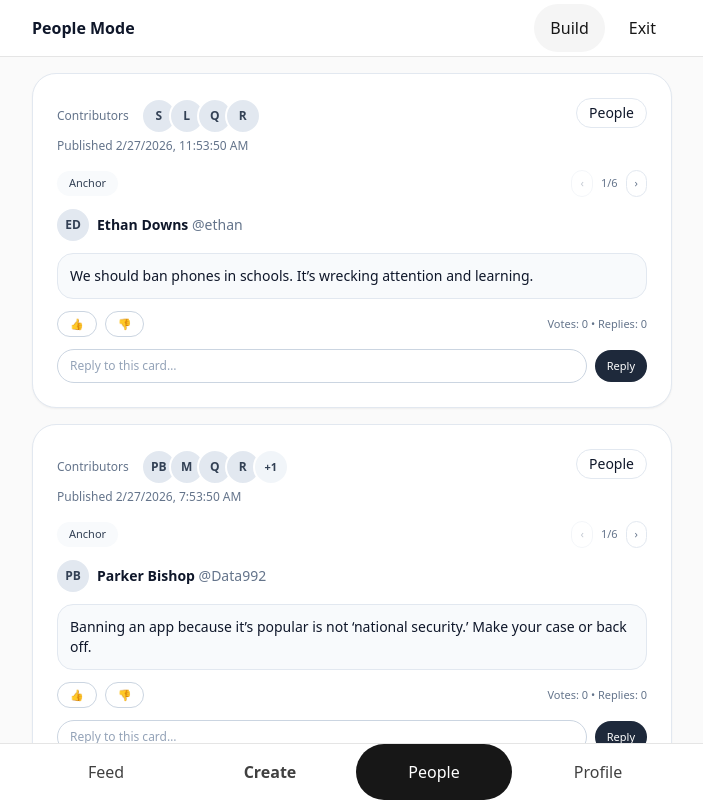
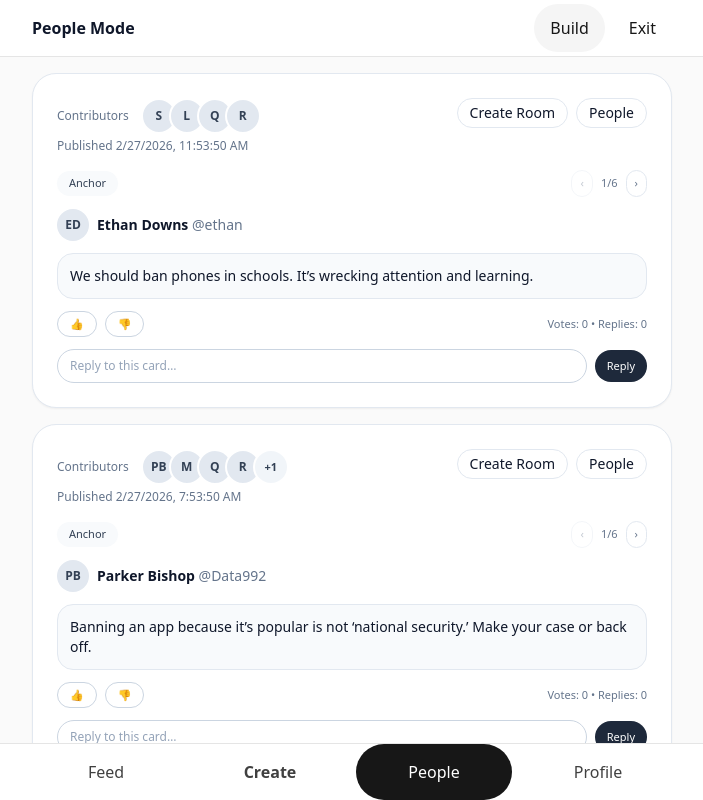
Before and after one commit to downsem/flipside-web, a Next.js app: page /prototype in a window 1280 px wide. Shown: the top 800 px of the page, without its empty margins (288-991 px from the left). Built offline with nearby package versions, Linux system fonts and the light colour scheme.

Commit message:
People decks: contributor-gated Room control + deck->room mapping

```diff
--- a/src/app/prototype/rooms/new/page.client.tsx
+++ b/src/app/prototype/rooms/new/page.client.tsx
@@ -2,16 +2,20 @@
 "use client";
 
 import Link from "next/link";
+import { useRouter } from "next/navigation";
 import { useEffect, useMemo, useState } from "react";
 import { isPeopleModeActive, onPeopleModeChange } from "@/people/mode";
 import { buildMockPosts, TOPICS } from "@/prototype/people/mockData";
 import {
   ROOM_SEED_KEY,
+  ROOM_DECK_ID_KEY,
   createRoomFromDeck,
   deckToSnapshot,
+  linkRoomToDeck,
 } from "@/prototype/rooms/store";
 
 export default function NewRoomClient() {
+  const router = useRouter();
   const [rawDeck, setRawDeck] = useState<any | null>(null);
   const [title, setTitle] = useState("");
   const [tutorialActive, setTutorialActive] = useState(false);
@@ -62,15 +66,29 @@ export default function NewRoomClient() {
     };
 
     sessionStorage.setItem(ROOM_SEED_KEY, JSON.stringify(deck));
+    // So the demo path still exercises the same deck→room mapping behavior.
+    sessionStorage.setItem(ROOM_DECK_ID_KEY, deck.id);
     setRawDeck(deck);
   }
 
   function create() {
     if (!rawDeck) return;
+
     const room = createRoomFromDeck({ title, rawDeck });
-    // optional: clear the seed so you don't accidentally reuse it
+
+    // Link this room to the originating deck (if any)
+    try {
+      const deckId = sessionStorage.getItem(ROOM_DECK_ID_KEY) ?? rawDeck?.id;
+      if (deckId) linkRoomToDeck(deckId, room.id);
+      sessionStorage.removeItem(ROOM_DECK_ID_KEY);
+    } catch {
+      // ignore
+    }
+
+    // clear the seed so you don't accidentally reuse it
     sessionStorage.removeItem(ROOM_SEED_KEY);
-    window.location.href = `/prototype/rooms/${room.id}`;
+
+    router.push(`/prototype/rooms/${room.id}`);
   }
 
   return (
@@ -96,7 +114,7 @@ export default function NewRoomClient() {
           <div className="rounded-3xl border border-slate-200 bg-white p-6">
             <div className="text-lg font-semibold text-slate-900">No deck found</div>
             <p className="mt-2 text-sm text-slate-600">
-              Go to People Mode, complete a deck (5/5 locked), then click “Start Room.”
+              Go to People Mode, complete a deck (5/5 locked), then click “Create Room.”
             </p>
             <div className="mt-4 flex items-center gap-3">
               <Link
--- a/src/components/PrototypeDeckCard.tsx
+++ b/src/components/PrototypeDeckCard.tsx
@@ -1,12 +1,18 @@
 "use client";
 
-import { useMemo } from "react";
+import { useEffect, useMemo, useState } from "react";
 import { useRouter } from "next/navigation";
 
 import PeopleDeckSwipe from "@/components/PeopleDeckSwipe";
 import type { PeopleDeckPublished } from "@/prototype/people/types";
 import { usePrototypeStore } from "@/prototype/people/store";
-import { ROOM_SEED_KEY, deckToSnapshot } from "@/prototype/rooms/store";
+import { ROOM_DECK_ID_KEY, ROOM_SEED_KEY, getRoomIdForDeck } from "@/prototype/rooms/store";
+
+function normalizeHandle(handle?: string) {
+  if (!handle) return "";
+  const h = handle.startsWith("@") ? handle.slice(1) : handle;
+  return h.trim().toLowerCase();
+}
 
 function fmtHandle(handle?: string) {
   if (!handle) return "";
@@ -27,9 +33,50 @@ export function PrototypeDeckCard({ deck }: { deck: PeopleDeckPublished }) {
   const router = useRouter();
   const currentUser = usePrototypeStore((s) => s.currentUser);
 
-  const isOwner = useMemo(() => {
+  const [roomId, setRoomId] = useState<string | null>(null);
+
+  useEffect(() => {
+    // Keep in sync even if this card/page isn't fully unmounted between navigations.
+    const sync = () => setRoomId(getRoomIdForDeck(deck.id));
+    sync();
+    window.addEventListener("focus", sync);
+    window.addEventListener("storage", sync);
+    return () => {
+      window.removeEventListener("focus", sync);
+      window.removeEventListener("storage", sync);
+    };
+  }, [deck.id]);
+
+  const isContributor = useMemo(() => {
     if (!currentUser) return false;
-    return (deck as any).ownerHandle === currentUser.handle;
+
+    const keys = new Set<string>();
+
+    // deck owner / curator
+    if ((deck as any)?.ownerUserId) keys.add((deck as any).ownerUserId);
+    const ownerHandle = normalizeHandle((deck as any)?.ownerHandle);
+    if (ownerHandle) keys.add(ownerHandle);
+
+    const addUser = (u: any) => {
+      if (!u) return;
+      if (u.id) keys.add(u.id);
+      if (u.uid) keys.add(u.uid);
+      if (u.userId) keys.add(u.userId);
+      const h = normalizeHandle(u.handle ?? u.username);
+      if (h) keys.add(h);
+    };
+
+    // anchor author (optional but included for contributor check)
+    addUser((deck as any)?.anchor?.author);
+
+    // matched/locked lens authors (calm/bridge/cynical/opposite/playful)
+    const locked = (deck as any)?.locked ?? {};
+    Object.values(locked).forEach((p: any) => addUser(p?.author));
+
+    const meId = currentUser.id ?? (currentUser as any).uid ?? (currentUser as any).userId;
+    const meHandle = normalizeHandle(currentUser.handle);
+
+    return (meId ? keys.has(meId) : false) || (meHandle ? keys.has(meHandle) : false);
   }, [currentUser, deck]);
 
   // Social proof: highlight *other* contributors instead of the deck builder.
@@ -62,14 +109,20 @@ export function PrototypeDeckCard({ deck }: { deck: PeopleDeckPublished }) {
     return Array.from(seen.values());
   }, [deck]);
 
-  function startRoomFromDeck() {
+  function createRoomFromDeck() {
     try {
-      const snap = deckToSnapshot(deck);
-      sessionStorage.setItem(ROOM_SEED_KEY, JSON.stringify(snap));
+      // Store the *full deck* (includes id). The room creator is already defensive.
+      sessionStorage.setItem(ROOM_SEED_KEY, JSON.stringify(deck));
+      sessionStorage.setItem(ROOM_DECK_ID_KEY, deck.id);
     } catch {
       // If sessionStorage fails for some reason, still route to the form.
     }
     router.push("/prototype/rooms/new");
+  }
+
+  function viewRoom() {
+    if (!roomId) return;
+    router.push(`/prototype/rooms/${roomId}`);
   }
 
   const ownerName = (deck as any)?.ownerName ?? currentUser?.name ?? "Guest";
@@ -115,13 +168,22 @@ export function PrototypeDeckCard({ deck }: { deck: PeopleDeckPublished }) {
         </div>
 
         <div className="flex items-center gap-2 shrink-0">
-          {isOwner && (
+          {!roomId && isContributor && (
             <button
               type="button"
-              onClick={startRoomFromDeck}
+              onClick={createRoomFromDeck}
               className="rounded-full border border-slate-200 bg-white px-3 py-1 text-sm hover:bg-slate-50"
             >
-              Start Room
+              Create Room
+            </button>
+          )}
+          {roomId && (
+            <button
+              type="button"
+              onClick={viewRoom}
+              className="rounded-full border border-slate-200 bg-white px-3 py-1 text-sm hover:bg-slate-50"
+            >
+              View Room
             </button>
           )}
           <span className="rounded-full border border-slate-200 bg-white px-3 py-1 text-sm">
--- a/src/prototype/rooms/store.ts
+++ b/src/prototype/rooms/store.ts
@@ -3,6 +3,9 @@ import type { TimelineId } from "@/theme/timelines";
 
 export const ROOM_SEED_KEY = "fs_room_seed_deck_v0";
 const ROOMS_KEY = "fs_rooms_v0";
+
+export const ROOM_DECK_ID_KEY = "fs_room_deck_id_v0";
+const ROOMS_BY_DECK_KEY = "fs_rooms_by_deck_v0";
 
 const ORDER: TimelineId[] = ["calm", "bridge", "cynical", "opposite", "playful"];
 
@@ -68,6 +71,65 @@ function saveRooms(list: Room[]) {
   localStorage.setItem(ROOMS_KEY, JSON.stringify(list));
 }
 
+
+type RoomsByDeckIndex = Record<string, string>;
+
+function loadRoomsByDeckIndex(): RoomsByDeckIndex {
+  if (typeof window === "undefined") return {};
+  return (
+    safeJsonParse<RoomsByDeckIndex>(localStorage.getItem(ROOMS_BY_DECK_KEY)) ??
+    {}
+  );
+}
+
+function saveRoomsByDeckIndex(index: RoomsByDeckIndex) {
+  if (typeof window === "undefined") return;
+  localStorage.setItem(ROOMS_BY_DECK_KEY, JSON.stringify(index));
+}
+
+/**
+ * O(1) lookup: returns the Room ID linked to a deck, if any.
+ */
+export function getRoomIdForDeck(deckId: string): string | null {
+  if (!deckId) return null;
+  const idx = loadRoomsByDeckIndex();
+  return idx[deckId] ?? null;
+}
+
+/**
+ * One-room-per-deck mapping (prototype).
+ */
+export function linkRoomToDeck(deckId: string, roomId: string) {
+  if (!deckId || !roomId) return;
+  const idx = loadRoomsByDeckIndex();
+  idx[deckId] = roomId;
+  saveRoomsByDeckIndex(idx);
+}
+
+export function unlinkRoomFromDeck(deckId: string) {
+  if (!deckId) return;
+  const idx = loadRoomsByDeckIndex();
+  if (!(deckId in idx)) return;
+  delete idx[deckId];
+  saveRoomsByDeckIndex(idx);
+}
+
+function pruneRoomDeckIndexByRoomId(roomId: string) {
+  if (!roomId) return;
+  const idx = loadRoomsByDeckIndex();
+  let changed = false;
+
+  for (const [deckId, rid] of Object.entries(idx)) {
+    if (rid === roomId) {
+      delete idx[deckId];
+      changed = true;
+    }
+  }
+
+  if (changed) saveRoomsByDeckIndex(idx);
+}
+
+
 export function listRooms(): Room[] {
   return loadRooms().sort((a, b) => b.createdAt - a.createdAt);
 }
@@ -87,7 +149,9 @@ export function upsertRoom(room: Room) {
 export function deleteRoom(roomId: string) {
   const list = loadRooms().filter((r) => r.id !== roomId);
   saveRooms(list);
+  pruneRoomDeckIndexByRoomId(roomId);
 }
+
 
 /**
  * Converts the People Mode deck object (draft or published) into a stable snapshot.
```
